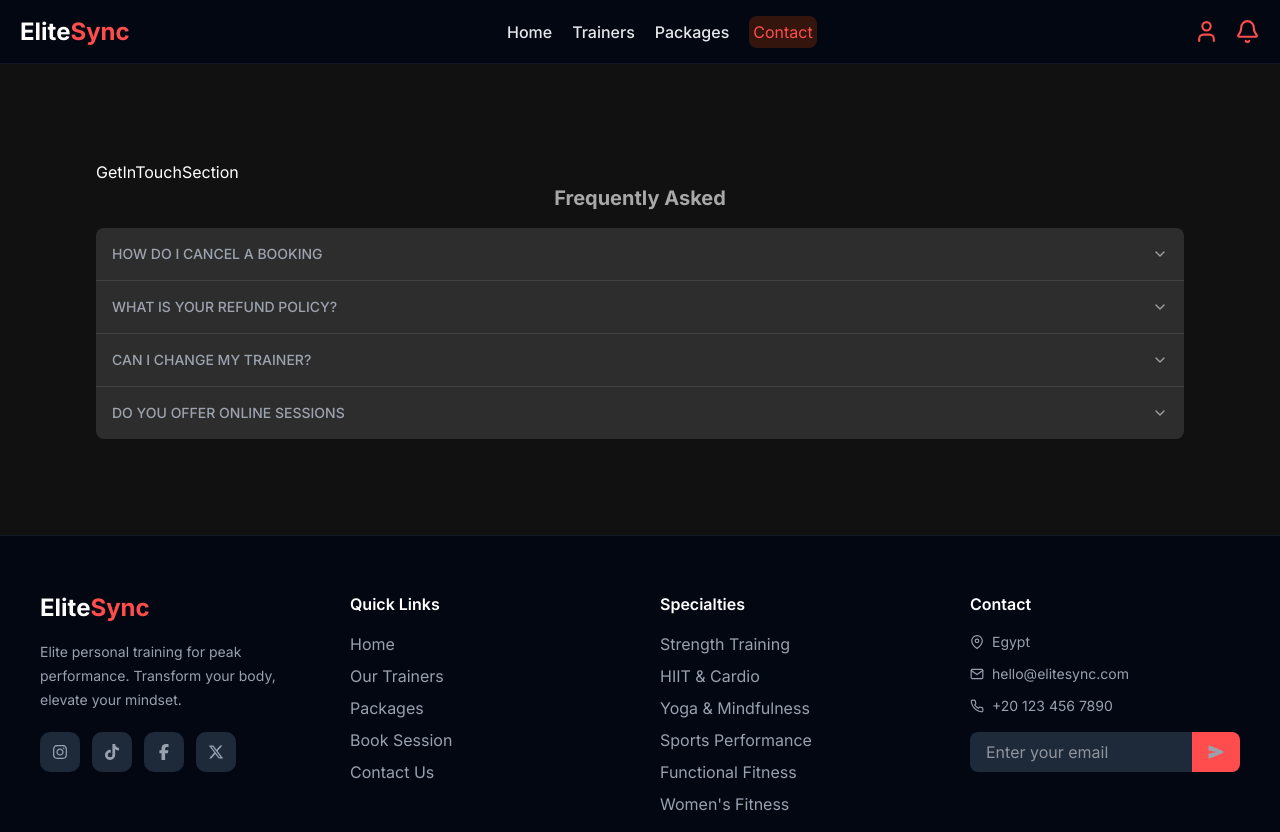
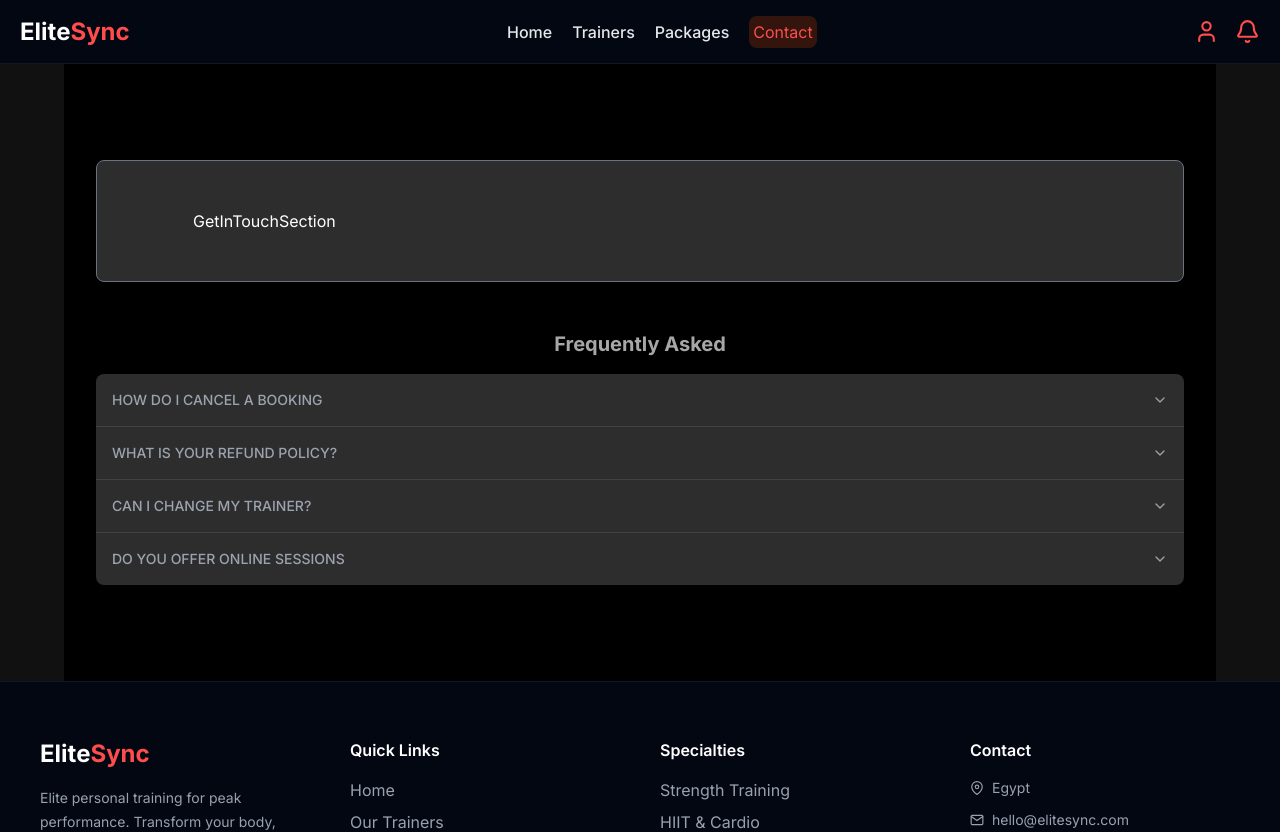
Before and after one commit to Abdulrahmanfawzy/fitness-team-2, a React (Vite) app: page /contact in a window 1280 px wide. Shown: the top 832 px of the page. Built offline with nearby package versions, Linux system fonts and the light colour scheme; the HTML template or start-up script is replaced by a standard one.

Commit message:
some change in the ui

```diff
--- a/src/components/contact/GetInTouchSection.tsx
+++ b/src/components/contact/GetInTouchSection.tsx
@@ -1,5 +1,9 @@
 const GetInTouchSection = () => {
-  return <div>GetInTouchSection</div>;
+  return (
+    <section className="w-full rounded-md bg-[#2D2D2D] border border-gray-500 py-12 px-12 md:px-24">
+      GetInTouchSection
+    </section>
+  );
 };
 
 export default GetInTouchSection;
--- a/src/pages/Contact/Contact.tsx
+++ b/src/pages/Contact/Contact.tsx
@@ -3,7 +3,7 @@ import GetInTouchSection from "@/components/contact/GetInTouchSection";
 
 function Contact() {
   return (
-    <div className="py-24 px-8 max-w-6xl mx-auto ">
+    <div className="py-24 px-8 max-w-6xl mx-auto  space-y-12 bg-black">
       <GetInTouchSection />
 
       <FrequentlyAskedSection />
```
